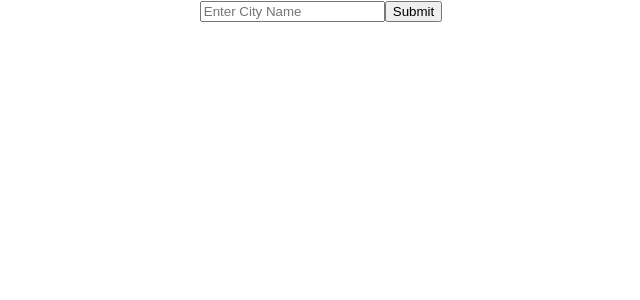
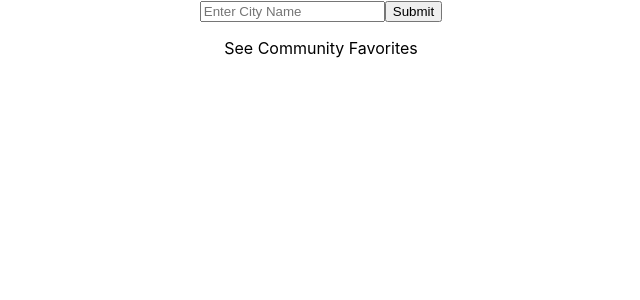
Before and after one commit to fizzleRaider7645/taproom, a React (Create React App) app in the folder client/: page / in a window 1280 px wide. Shown: the top 300 px of the page, without its empty margins (319-959 px from the left). Built offline with nearby package versions, Linux system fonts and the light colour scheme.

Commit message:
create fetch to grab all breweries saved to rails api

```diff
--- a/client/src/App.js
+++ b/client/src/App.js
@@ -13,6 +13,17 @@ class App extends Component {
       indexResults: {city:"", breweries: {}},
       showResult: {},
     }
+  }
+
+  fetchFavorites = () => {
+    fetch(`http://localhost:3000/breweries`)
+      .then(res => res.json())
+      .then(json => this.setState({
+        receivedIndexResults: true,
+        indexResults: {...this.indexResults, breweries: json},
+        showResult: {},
+        receivedShowResults: false
+      }))
   }
 
 
@@ -40,8 +51,8 @@ class App extends Component {
 
     return (
       <div className="App">
-
         <SearchForm fetchBreweriesByCity={this.fetchBreweriesByCity}/>
+        <p onClick={this.fetchFavorites}>See Community Favorites</p>
 
         {this.state.receivedIndexResults ?
 
--- a/client/src/components/BreweriesDisplay.js
+++ b/client/src/components/BreweriesDisplay.js
@@ -6,7 +6,9 @@ const BreweriesDisplay = (props) => {
     const breweries = props.breweries.map((brewery) => {
         return <li onClick={props.fetchBreweryById}
                     key={brewery.id}
-                    value={brewery.id}>{brewery.name}</li>
+                    value={brewery.openbrewerydb_id ? brewery.openbrewerydb_id : brewery.id}>
+                    {brewery.name}
+                </li>
     })
     return (
         <ul>
--- a/client/src/components/BreweryDisplay.js
+++ b/client/src/components/BreweryDisplay.js
@@ -4,8 +4,8 @@ import '../App.css'
 const BreweryDisplay = (props) => {
     const brewery = props.brewery
     console.log(brewery)
-    const longitude = props.longitude
-    const latitude = props.latitude
+    // const longitude = props.longitude
+    // const latitude = props.latitude
     const zip = brewery.postal_code.split("-")[0]
     const type = brewery.brewery_type.slice(0,1).toUpperCase() + brewery.brewery_type.slice(1)
 
```
Also changed, not shown: 1 other file (tests, documents, lock files or other folders).
